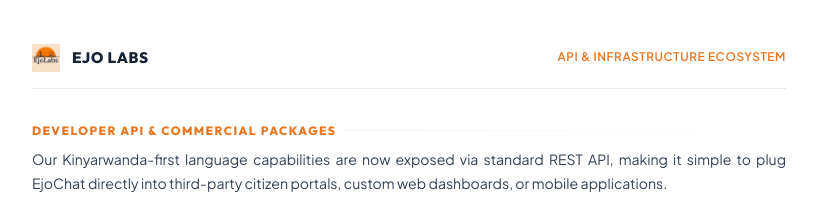
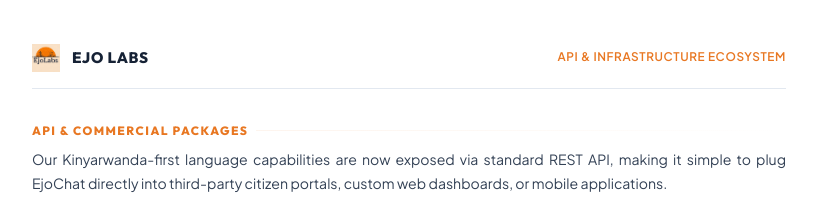
Before and after one commit to MarshalPrime/EjoLabs_AI_Services, a website: page risa_proposal.html in a window 1280 px wide. Shown: the part 3260-3463 px from the top of the page, without its empty margins (231-1048 px from the left). Drawn offline with Linux system fonts and the light colour scheme.

Commit message:
feat: rename Developer API & Commercial Packages to API & Commercial Packages

```diff
--- a/risa_proposal.html
+++ b/risa_proposal.html
@@ -816,8 +816,8 @@
         <span class="header-meta">API &amp; Infrastructure Ecosystem</span>
       </div>
 
-      <!-- Part 1: Developer API & Packages -->
-      <div class="section-label" style="margin-bottom: 8px;">Developer API &amp; Commercial Packages</div>
+      <!-- Part 1: API & Packages -->
+      <div class="section-label" style="margin-bottom: 8px;">API &amp; Commercial Packages</div>
       <p class="intro-text" style="margin-bottom: 12px;">
         Our Kinyarwanda-first language capabilities are now exposed via standard REST API, making it simple to plug EjoChat directly into third-party citizen portals, custom web dashboards, or mobile applications.
       </p>
```
